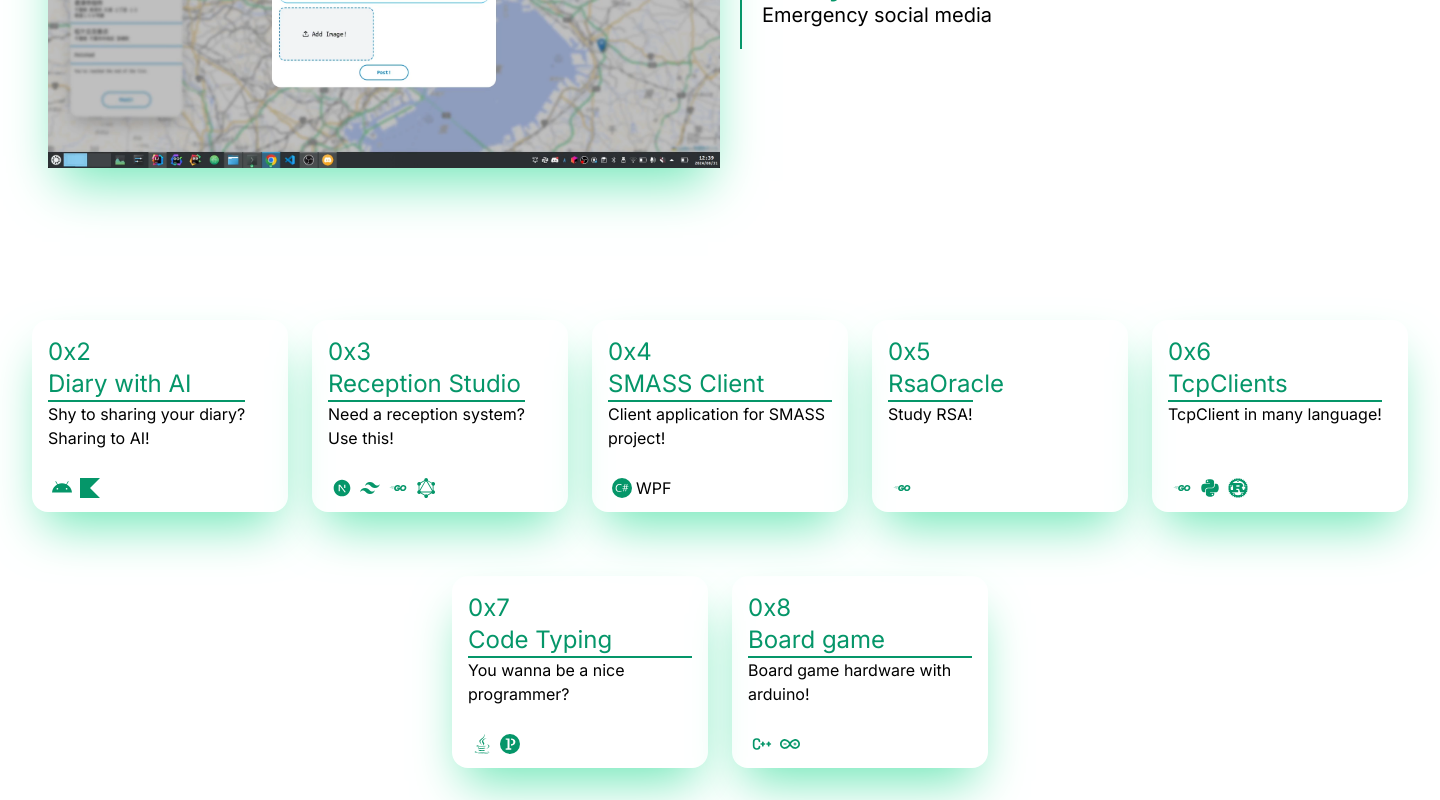
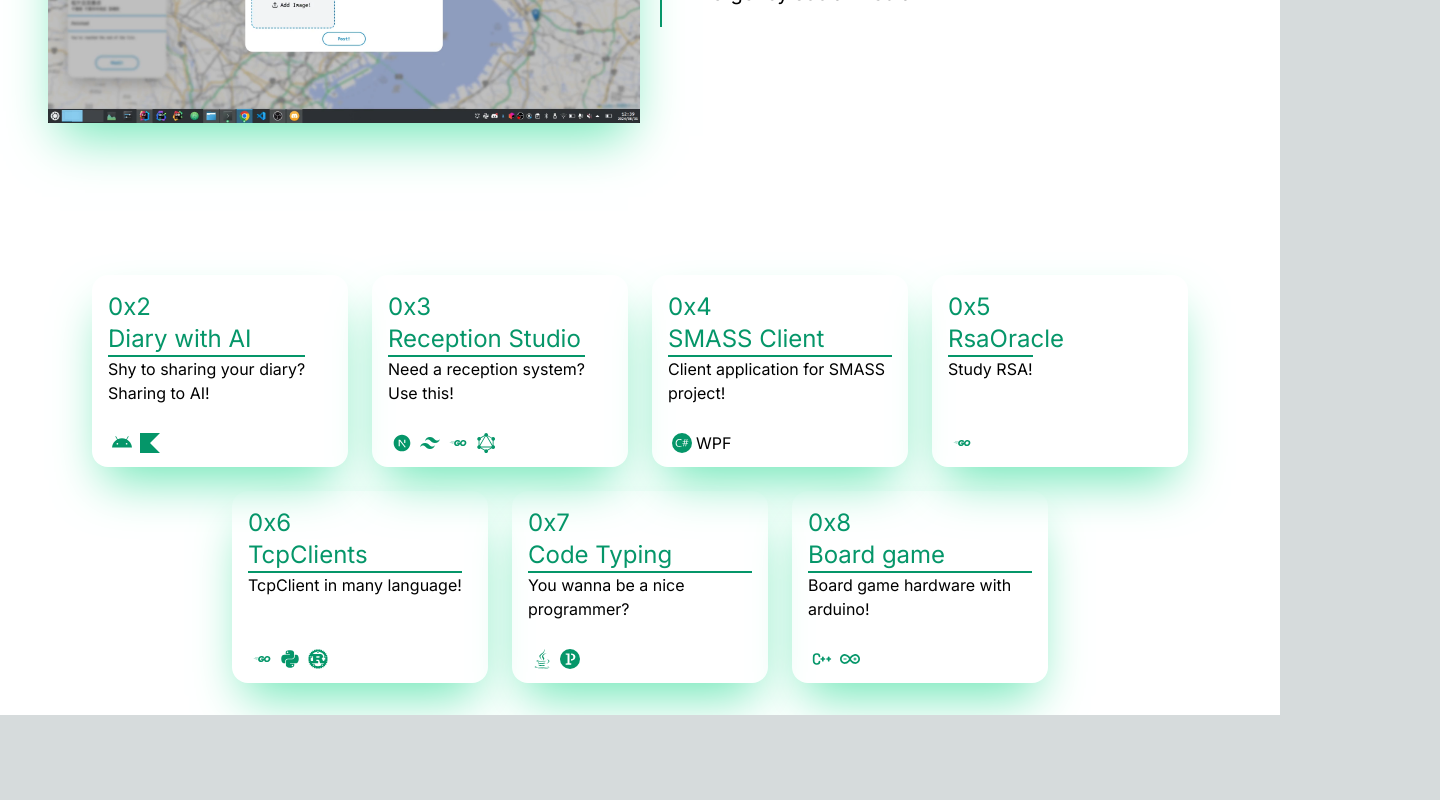
Before and after one commit to Yayoi-cs/my-next, a Next.js app: page /product in a window 1280 px wide. Shown: the part 648-1448 px from the top of the page, 1440 px wide, since content can reach past the window. After the commit the page ends 1363 px from the top, so only its background shows below. Built offline with nearby package versions, Linux system fonts and the light colour scheme.

Commit message:
fix flex-wrap

```diff
--- a/src/app/product/page.tsx
+++ b/src/app/product/page.tsx
@@ -28,7 +28,7 @@ export default function Contact() {
                         <div className={"p-12 flex flex-col border-t-2 border-t-emerald-500"}>
                             <CTFCard title={"0x1 HackU TOKYO VOL2"} imgSrc={"/images/achyu1.png"} altText={""} participant={"Emergency social media"} rank={"AchyU"} description={"Next.js & Golang"} />
                         </div>
-                        <div className={"p-5 flex flex-row"}>
+                        <div className={"p-5 flex flex-wrap items-center justify-center"}>
                             <div className={"flex flex-col shadow-2xl shadow-emerald-300 h-48 w-64 p-4 m-3 rounded-2xl"}>
                                 <span className={"text-2xl text-emerald-600"}>0x2</span>
                                 <p className={"text-emerald-600 text-2xl"}>Diary with AI</p>
@@ -105,8 +105,6 @@ export default function Contact() {
                                     </div>
                                 </div>
                             </div>
-                        </div>
-                        <div className={"p-5 flex flex-row"}>
                             <div className={"flex flex-col shadow-2xl shadow-emerald-300 h-48 w-64 p-4 m-3 rounded-2xl"}>
                                 <span className={"text-2xl text-emerald-600"}>0x7</span>
                                 <p className={"text-emerald-600 text-2xl"}>Code Typing</p>
```
